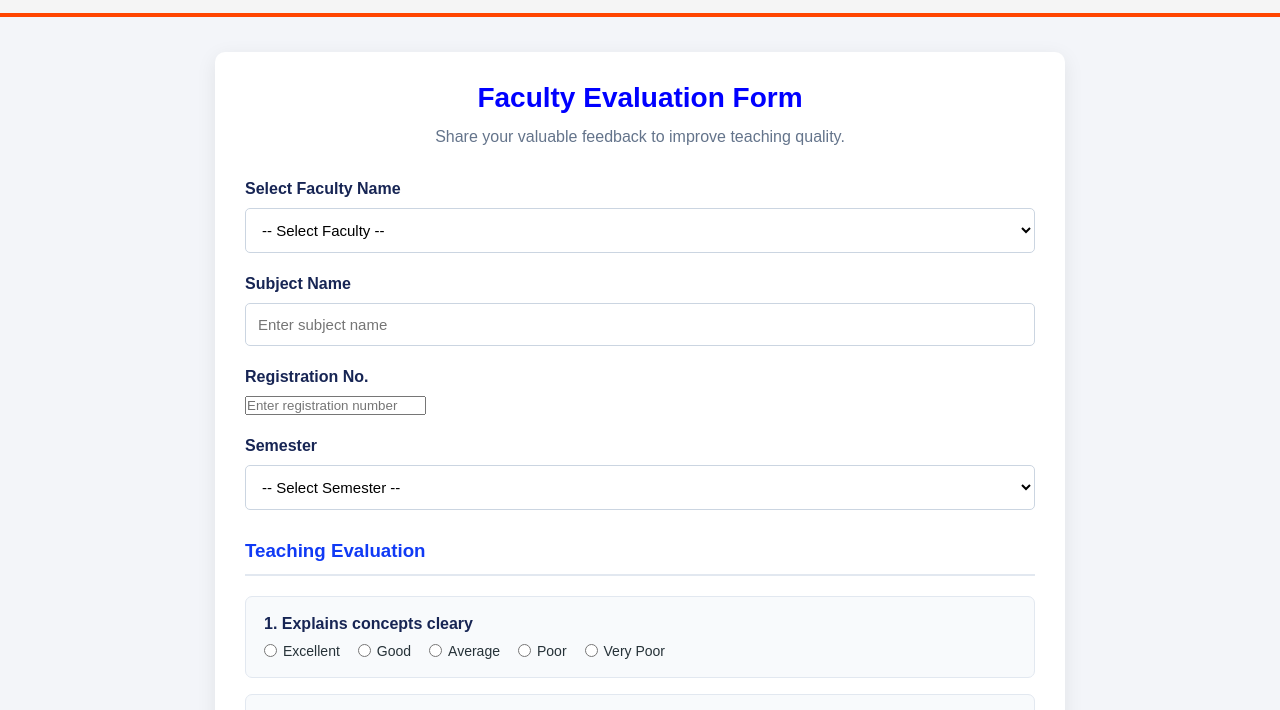
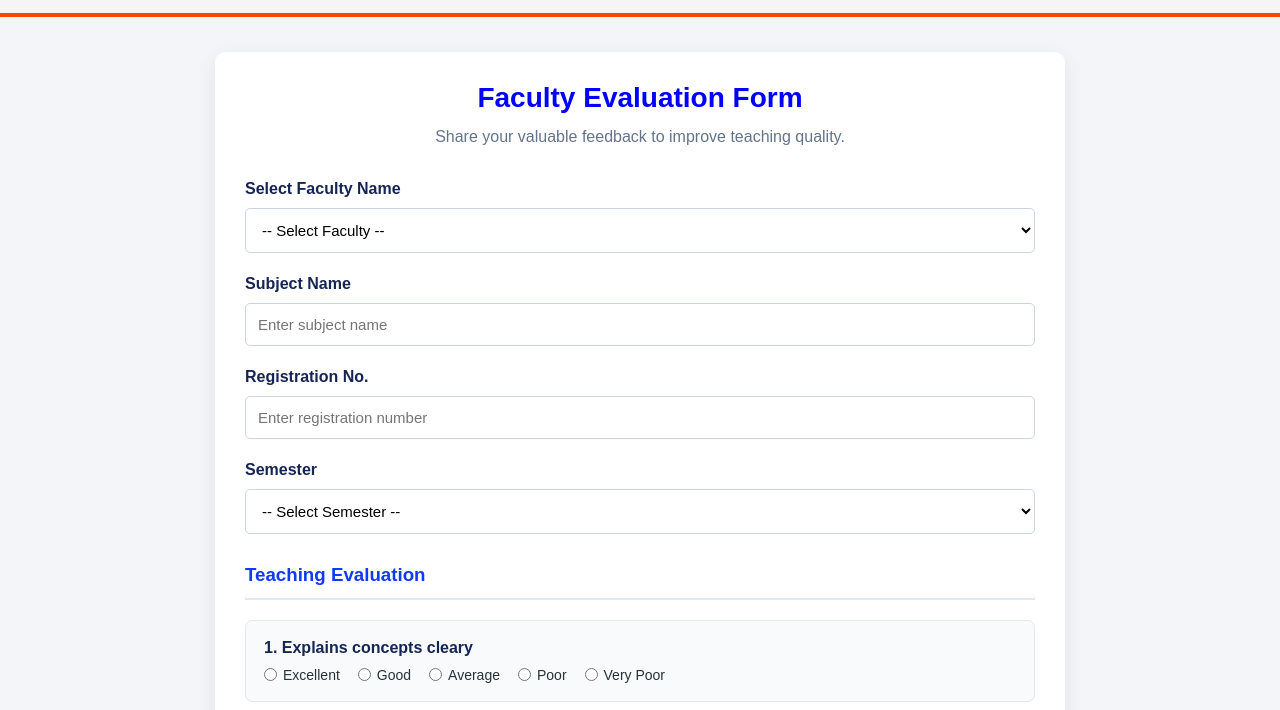
Before and after one commit to Gauravkumar0009/feedback, a plain HTML site: page index.html in a window 1280 px wide. Shown: the part 87-797 px from the top of the page. Drawn offline with Linux system fonts and the light colour scheme.

Commit message:
Add styles for Registration section

```diff
--- a/style.css
+++ b/style.css
@@ -207,3 +207,11 @@ footer {
         gap: 12px;
     }
 }
+#Registration {
+    width: 100%;
+    padding: 12px;
+    border: 1px solid #cbd5e1;
+    border-radius: 5px;
+    font-size: 15px;
+    background: #fff;
+}
```
